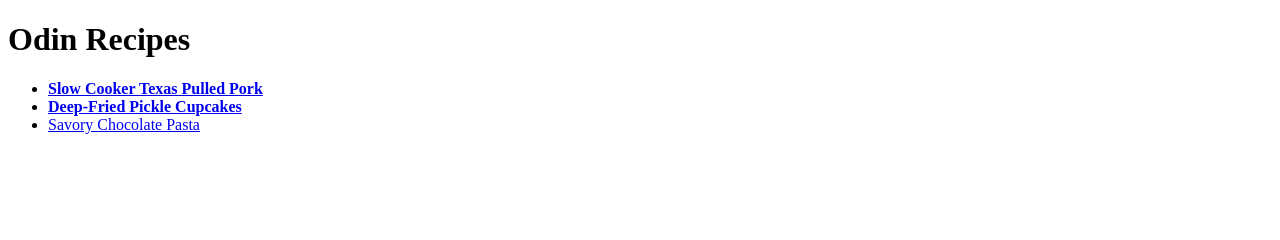
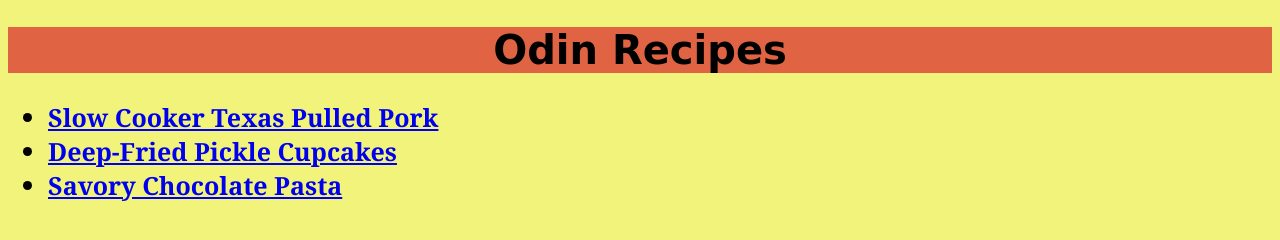
Before and after one commit to BubbBy/odin-recipes, a plain HTML site: page index.html in a window 1280 px wide. Drawn offline with Linux system fonts and the light colour scheme.

Commit message:
Create a css file and made some changes to it

```diff
--- a/index.html
+++ b/index.html
@@ -4,14 +4,15 @@
     <head>
         <meta charset= "UTF-8">
         <title>Odin Recipes</title>
+        <link rel="stylesheet" href="styles.css">
     </head>
 
     <body>
-        <h1>Odin Recipes</h1>
+        <h1 id= heading>Odin Recipes</h1>
         <ul>
-        <li><a href="pulledPork.html"><strong>Slow Cooker Texas Pulled Pork</strong></a></li>
-        <li><a href="pickle-Cupcake.html"><strong>Deep-Fried Pickle Cupcakes</strong></a></li>
-        <li><a href="Savory-Chocolate-Pasta.html">Savory Chocolate Pasta</a></li>
+        <li><span title="Click me! I'm delicious"><a href="pulledPork.html"><strong>Slow Cooker Texas Pulled Pork</strong></a><span</li>
+        <li><span title="That pig is lying!"><a href="pickle-Cupcake.html"><strong>Deep-Fried Pickle Cupcakes</strong></a></span></li>
+        <li><span title="I don't care. Just leave already"><a href="Savory-Chocolate-Pasta.html"><strong>Savory Chocolate Pasta</strong></a></span></li>
         </ul>
     </body>
 
--- /dev/null
+++ b/styles.css
@@ -0,0 +1,17 @@
+* {
+    background-color: rgb(241, 243, 122);
+}
+
+
+#heading {
+    font-family: "Brush Script MT" , cursive;
+    text-align: center;
+    font-size: 40px;
+    background-color:rgb(224, 99, 67);
+}
+
+li {
+    font-family: Georgia, 'Times New Roman', Times, serif;
+    font-size:25px;
+    word-spacing: normal;
+}
```
Also changed, not shown: Savory-Chocolate-Pasta.html (+1 -0 lines), pickle-Cupcake.html (+3 -2 lines), pulledPork.html (+2 -1 lines).
